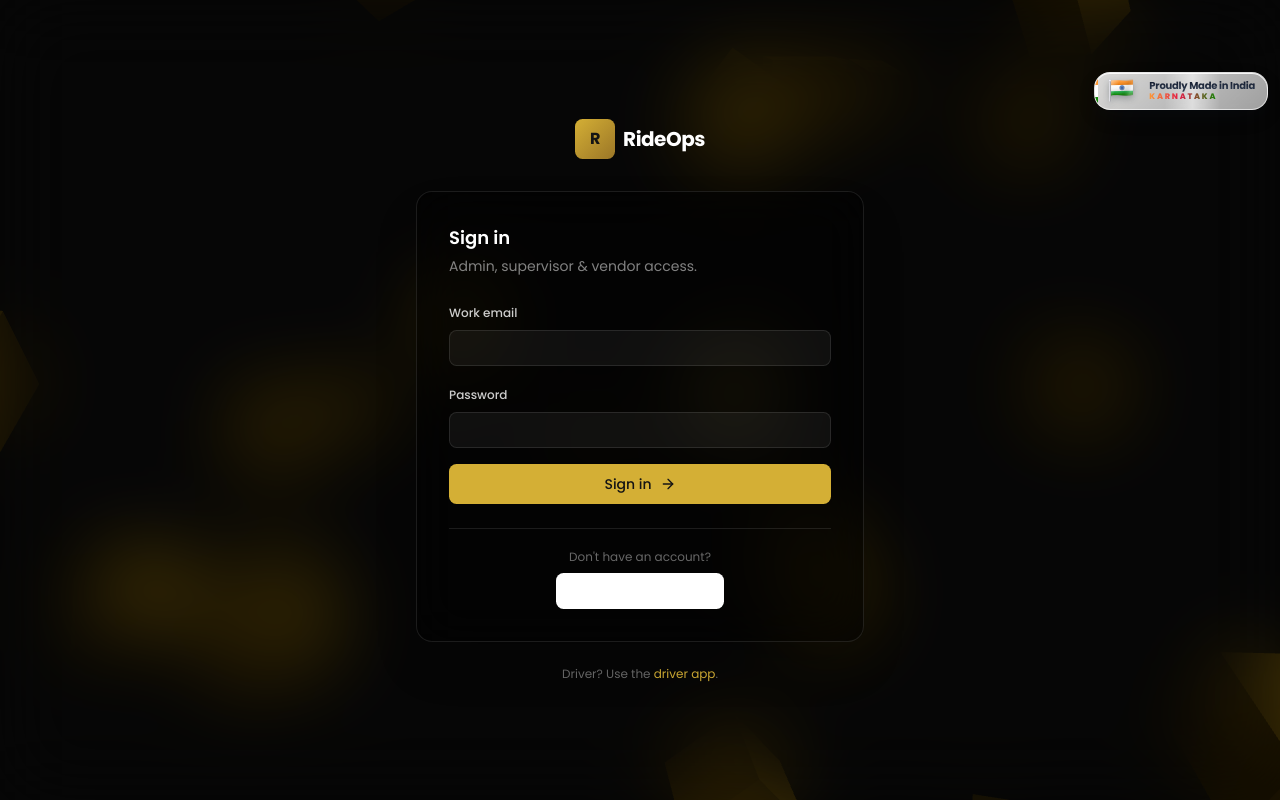
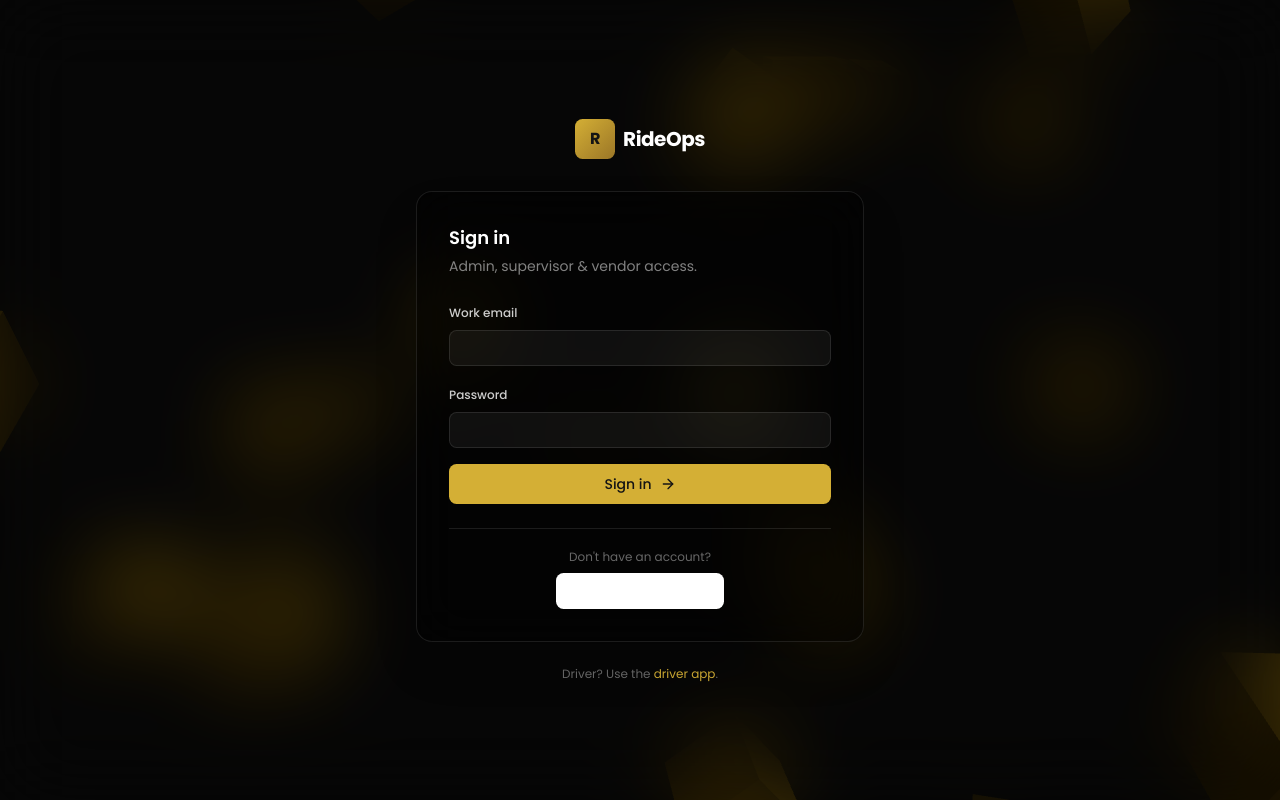
Before and after one commit to Hex-Tech-Solutions/WeKashi-RideOps-Platform, a React (Vite) app: page /auth in a window 1280 px wide. Built offline with nearby package versions, Linux system fonts and the light colour scheme; the HTML template or start-up script is replaced by a standard one.

Commit message:
Remove fixed global watermark, embed inline in sidebar and driver panel

```diff
--- a/src/App.tsx
+++ b/src/App.tsx
@@ -53,7 +53,6 @@ import Terms from "./pages/legal/Terms";
 
 import { AuthProvider } from "@/hooks/useAuth";
 import { ProtectedRoute } from "@/components/ProtectedRoute";
-import { MadeInIndiaWatermark } from "@/components/MadeInIndiaWatermark";
 
 const queryClient = new QueryClient();
 
@@ -118,8 +117,6 @@ const App = () => (
 
             <Route path="*" element={<NotFound />} />
           </Routes>
-          {/* Global watermark — renders on every page across all roles. */}
-          <MadeInIndiaWatermark />
         </AuthProvider>
       </BrowserRouter>
     </TooltipProvider>
--- a/src/components/MadeInIndiaWatermark.tsx
+++ b/src/components/MadeInIndiaWatermark.tsx
@@ -1,22 +1,25 @@
 /**
- * MadeInIndiaWatermark — a small, fixed, non-interactive badge shown on every
- * page: "Proudly Made in India · Karnataka" with a softly waving 3D Indian
- * flag.
+ * MadeInIndiaWatermark — "Proudly Made in India · Karnataka" with a softly
+ * waving 3D Indian flag.
  *
- * Mounted once at the app root (inside BrowserRouter in App.tsx) so it appears
- * across all roles and public pages. `pointer-events-none` guarantees it never
- * intercepts clicks, and it sits in the bottom-right corner clear of most
- * primary actions.
- *
- * Modern look: frosted glass pill, tricolour hairline border, gradient text,
- * and a gently animated waving flag (respects prefers-reduced-motion).
+ * Inline (NOT fixed) — embedded inside the dark sidebar footer of RoleLayout
+ * (supervisor/vendor/admin) and the driver account panel's rail. When
+ * `collapsed` is true it shows just the waving flag (centered), to fit the
+ * narrow collapsed rail. Styled for a dark background.
  */
-
-export function MadeInIndiaWatermark() {
+export function MadeInIndiaWatermark({ collapsed = false }: { collapsed?: boolean }) {
   return (
     <div
       aria-hidden="true"
-      className="fixed top-[72px] right-3 z-[60] pointer-events-none select-none"
+      className={
+        "select-none flex items-center gap-2 rounded-lg px-2 py-1.5 " +
+        (collapsed ? "justify-center" : "")
+      }
+      style={{
+        background: "rgba(255,255,255,0.05)",
+        border: "1px solid rgba(255,255,255,0.08)",
+      }}
+      title="Proudly Made in India · Karnataka"
     >
       {/* Keyframes scoped to this component. */}
       <style>{`
@@ -26,76 +29,32 @@ export function MadeInIndiaWatermark() {
           50%     { transform: skewY(0deg) translateY(0.4px); }
           75%     { transform: skewY(1.4deg) translateY(-0.4px); }
         }
-        @keyframes wm-shine {
-          0%   { transform: translateX(-120%); }
-          60%  { transform: translateX(220%); }
-          100% { transform: translateX(220%); }
-        }
         .wm-flag-cloth { transform-origin: left center; animation: wm-wave 4.5s ease-in-out infinite; }
-        .wm-shine { animation: wm-shine 6s ease-in-out infinite; }
         @media (prefers-reduced-motion: reduce) {
-          .wm-flag-cloth, .wm-shine { animation: none; }
+          .wm-flag-cloth { animation: none; }
         }
       `}</style>
 
-      <div
-        className="relative flex items-center gap-2.5 overflow-hidden rounded-2xl px-3 py-1.5"
-        style={{
-          background:
-            "linear-gradient(135deg, rgba(255,255,255,0.85) 0%, rgba(255,255,255,0.62) 100%)",
-          backdropFilter: "blur(14px) saturate(160%)",
-          WebkitBackdropFilter: "blur(14px) saturate(160%)",
-          border: "1px solid rgba(255,255,255,0.6)",
-          boxShadow:
-            "0 8px 24px -8px rgba(16,24,40,0.28), 0 2px 6px -2px rgba(16,24,40,0.16), inset 0 1px 0 rgba(255,255,255,0.9)",
-        }}
-      >
-        {/* Tricolour accent bar down the left edge. */}
-        <span
-          className="absolute inset-y-0 left-0 w-[3px]"
-          style={{
-            background:
-              "linear-gradient(180deg,#FF9933 0%,#FF9933 33%,#ffffff 33%,#ffffff 66%,#138808 66%,#138808 100%)",
-          }}
-        />
-        {/* Sweeping shine highlight. */}
-        <span
-          className="wm-shine pointer-events-none absolute inset-y-0 -left-1/3 w-1/3 skew-x-[-18deg]"
-          style={{
-            background:
-              "linear-gradient(90deg, rgba(255,255,255,0) 0%, rgba(255,255,255,0.55) 50%, rgba(255,255,255,0) 100%)",
-          }}
-        />
+      <FlagWaving3D />
 
-        <FlagWaving3D />
-
-        <div className="relative leading-tight pl-0.5">
+      {!collapsed && (
+        <div className="leading-tight min-w-0">
+          <div className="text-[10px] font-bold tracking-tight text-white/90 truncate">
+            Proudly Made in India
+          </div>
           <div
-            className="text-[10px] font-bold tracking-tight"
+            className="text-[8px] font-extrabold uppercase tracking-[0.22em]"
             style={{
-              background: "linear-gradient(180deg,#0f172a 0%,#334155 100%)",
+              background: "linear-gradient(90deg,#FF9933 0%,#ffffff 50%,#3fbf5f 100%)",
               WebkitBackgroundClip: "text",
               backgroundClip: "text",
               color: "transparent",
             }}
           >
-            Proudly Made in India
-          </div>
-          <div className="flex items-center gap-1">
-            <span
-              className="text-[8px] font-extrabold uppercase tracking-[0.22em]"
-              style={{
-                background: "linear-gradient(90deg,#FF9933 0%,#e11d48 45%,#138808 100%)",
-                WebkitBackgroundClip: "text",
-                backgroundClip: "text",
-                color: "transparent",
-              }}
-            >
-              Karnataka
-            </span>
+            Karnataka
           </div>
         </div>
-      </div>
+      )}
     </div>
   );
 }
--- a/src/components/RoleLayout.tsx
+++ b/src/components/RoleLayout.tsx
@@ -7,6 +7,7 @@ import { Input } from "@/components/ui/input";
 import { Avatar, AvatarFallback } from "@/components/ui/avatar";
 import { Tooltip, TooltipContent, TooltipTrigger } from "@/components/ui/tooltip";
 import { useAuth } from "@/hooks/useAuth";
+import { MadeInIndiaWatermark } from "@/components/MadeInIndiaWatermark";
 import { toast } from "sonner";
 
 const SIDEBAR_COLLAPSED_KEY = "rideops:sidebarCollapsed";
@@ -115,6 +116,7 @@ export function RoleLayout({ role, user, nav, children }: RoleLayoutProps) {
         </nav>
 
         <div className="px-3 py-3 border-t border-sidebar-border space-y-1">
+          <MadeInIndiaWatermark collapsed={collapsed} />
           <button
             onClick={() => setCollapsed((c) => !c)}
             className={cn(
```
